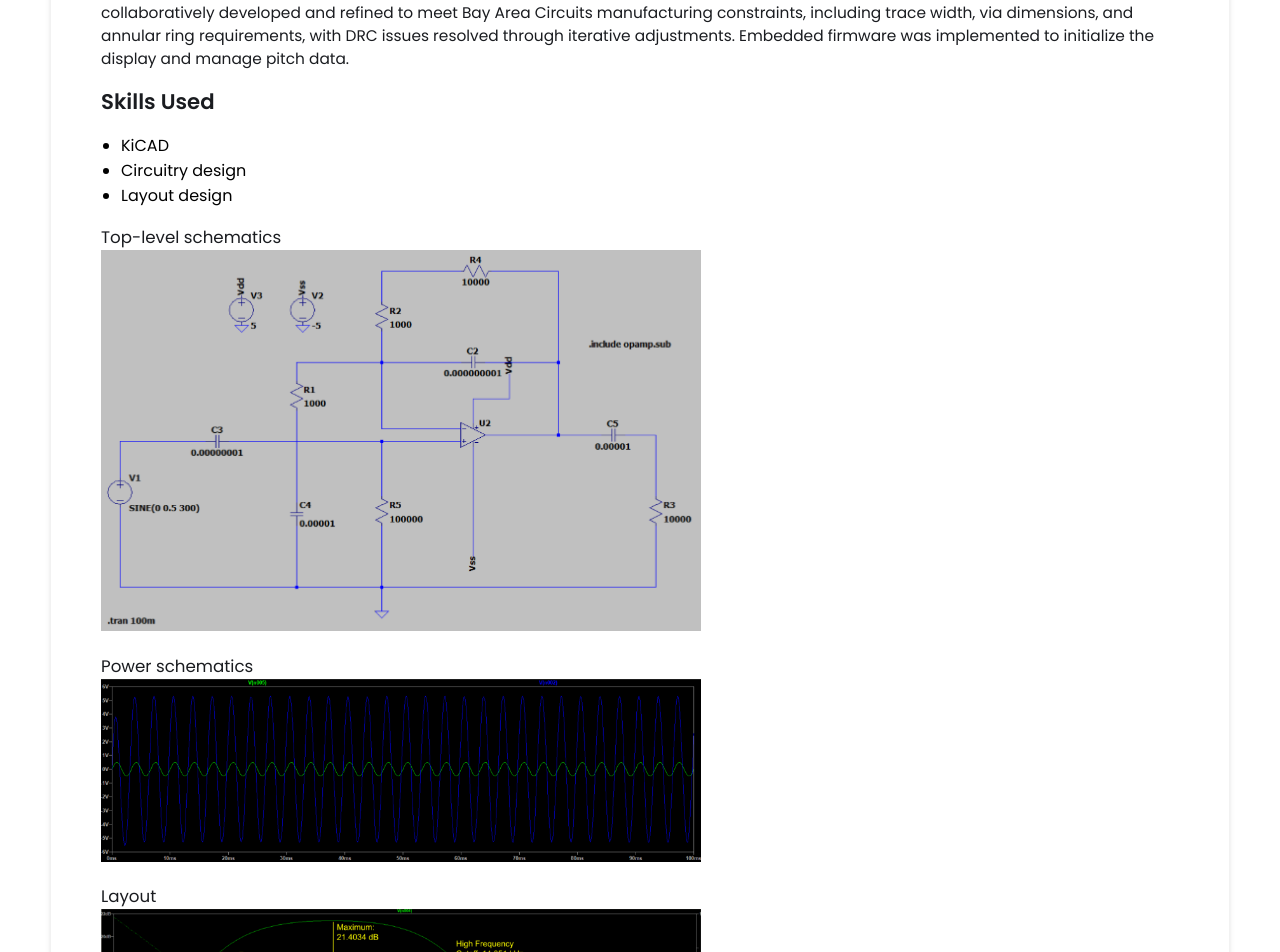
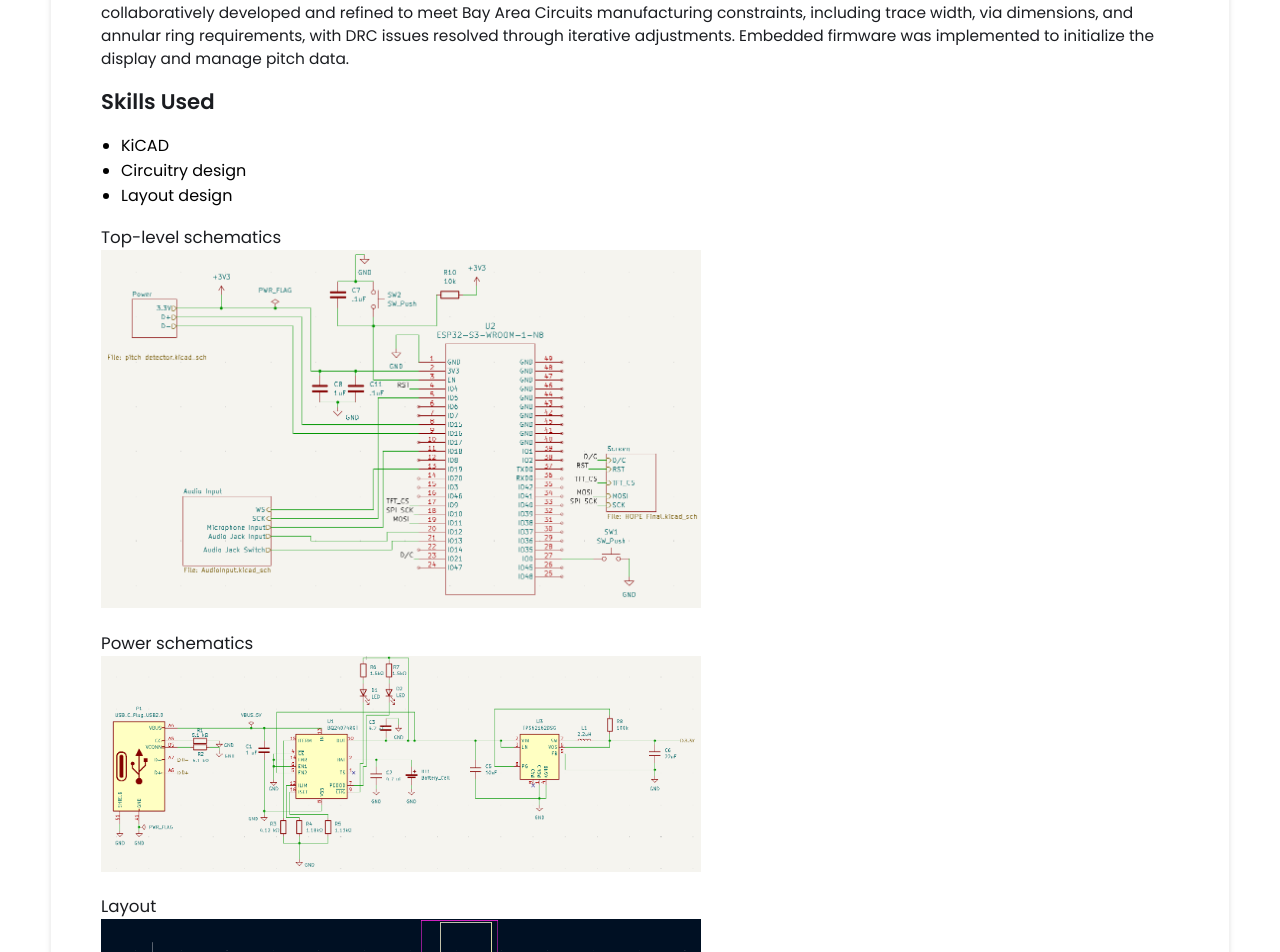
Before and after one commit to thongmn-8888/thongmn-8888.github.io, a Jekyll site: the page built from _projects/pitch-detector/index.md, in a window 1280 px wide. Shown: the part 850-1802 px from the top of the page. Built offline with Jekyll 4.4.1, drawn with Linux system fonts in a browser that asks for light colours.

Commit message:
Update index.md

```diff
--- a/_projects/pitch-detector/index.md
+++ b/_projects/pitch-detector/index.md
@@ -13,16 +13,16 @@ The Pitch Detector project focused on developing a portable system that identifi
 - Layout design
 
 ### Top-level schematics
-<img src="/assets/images/treble-boost-project/schematics.png" width="600">
+<img src="/assets/images/pitch-detector-project/top-level.png" width="600">
 
 ### Power schematics
-<img src="/assets/images/treble-boost-project/transient-response.png" width="600">
+<img src="/assets/images/pitch-detector-project/power.png" width="600">
 
 ### Layout
-<img src="/assets/images/treble-boost-project/bode-plot.png" width="600">
+<img src="/assets/images/pitch-detector-project/layout.png" width="600">
 
 ### 3D View
-<img src="/assets/images/treble-boost-project/breadboard.png" width="600">
+<img src="/assets/images/pitch-detector-project/3d-view" width="600">
 
 ### Board after soldering
 <img src="/assets/images/treble-boost-project/frequency-domain.png" width="600">
```
Also changed, not shown: other parts of _projects/pitch-detector/index.md (+1 -1 lines).
